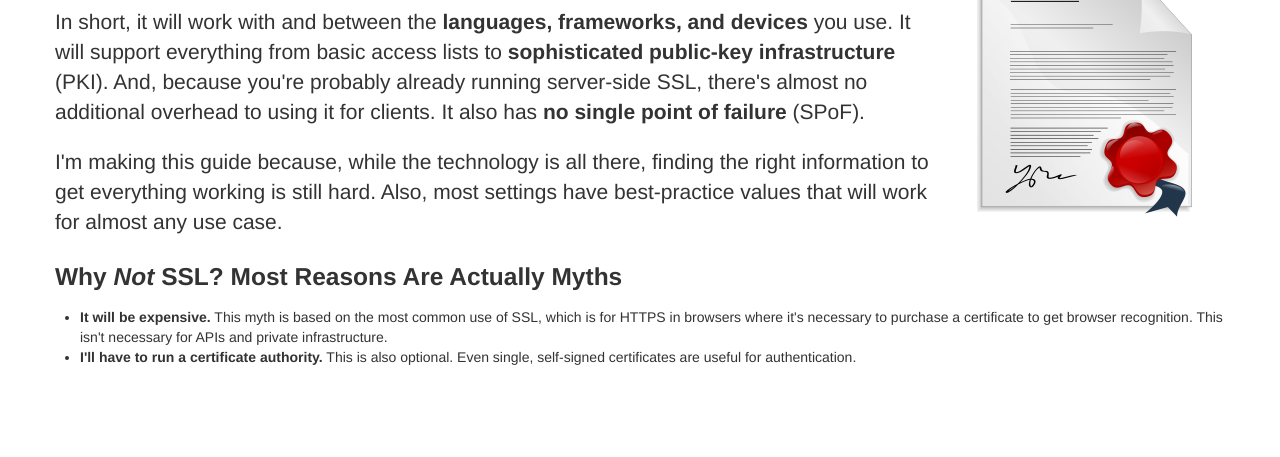
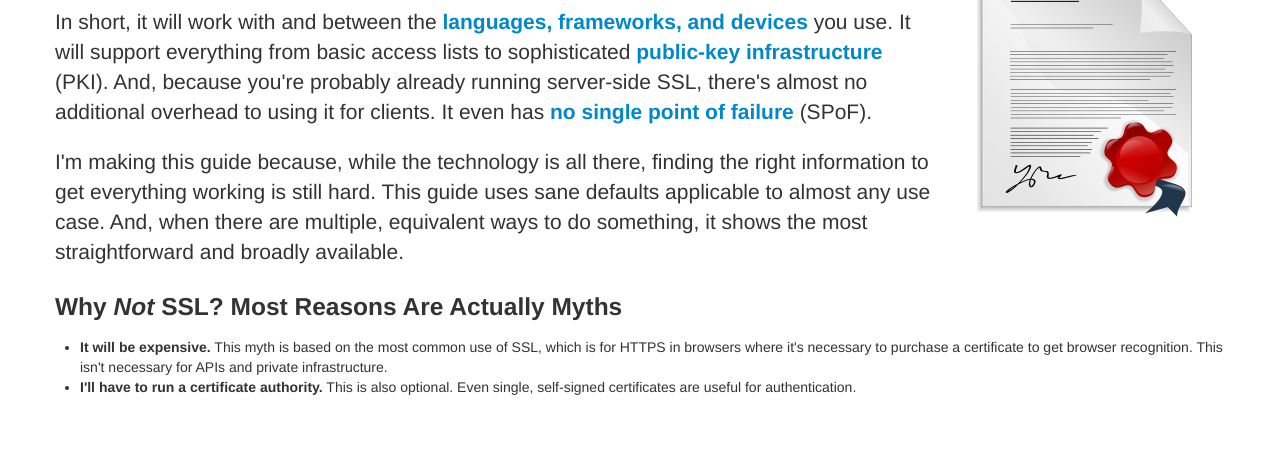
Before and after one commit to davidstrauss/ssl-magic, a plain HTML site: page index.html in a window 1280 px wide. Shown: the part 113-570 px from the top of the page. Drawn offline with nearby package versions, Linux system fonts and the light colour scheme.

Commit message:
More text revision to opening paragraph.

```diff
--- a/index.html
+++ b/index.html
@@ -47,17 +47,21 @@
         <img src="certificate.png" style="float: right; margin: 20px" />
         <h1>Why SSL?</h1>
 
-        <p class="lead">In short, it will work with and between the <strong>languages,
-        frameworks, and devices</strong> you use. It will support everything from
-        basic access lists to <strong>sophisticated public-key infrastructure</strong>
+        <p class="lead">In short, it will work with and between the
+        <strong><a href="http://en.wikipedia.org/wiki/Comparison_of_TLS_implementations">languages,
+        frameworks, and devices</a></strong> you use. It will support everything from
+        basic access lists to sophisticated
+        <strong><a href="http://en.wikipedia.org/wiki/Public-key_infrastructure">public-key infrastructure</a></strong>
         (PKI). And, because you're probably already running server-side
         SSL, there's almost no additional overhead to using it for clients.
-        It also has <strong>no single point of failure</strong> (SPoF).</p>
+        It even has <strong><a href="http://en.wikipedia.org/wiki/Single_point_of_failure">no
+        single point of failure</a></strong> (SPoF).</p>
 
         <p class="lead">I'm making this guide because, while the technology is all
         there, finding the right information to get everything working
-        is still hard. Also, most settings have best-practice values
-        that will work for almost any use case.</p>
+        is still hard. This guide uses sane defaults applicable to almost
+        any use case. And, when there are multiple, equivalent ways to do
+        something, it shows the most straightforward and broadly available.</p>
 
         <h3>Why <em>Not</em> SSL? Most Reasons Are Actually Myths</h3>
 
```
